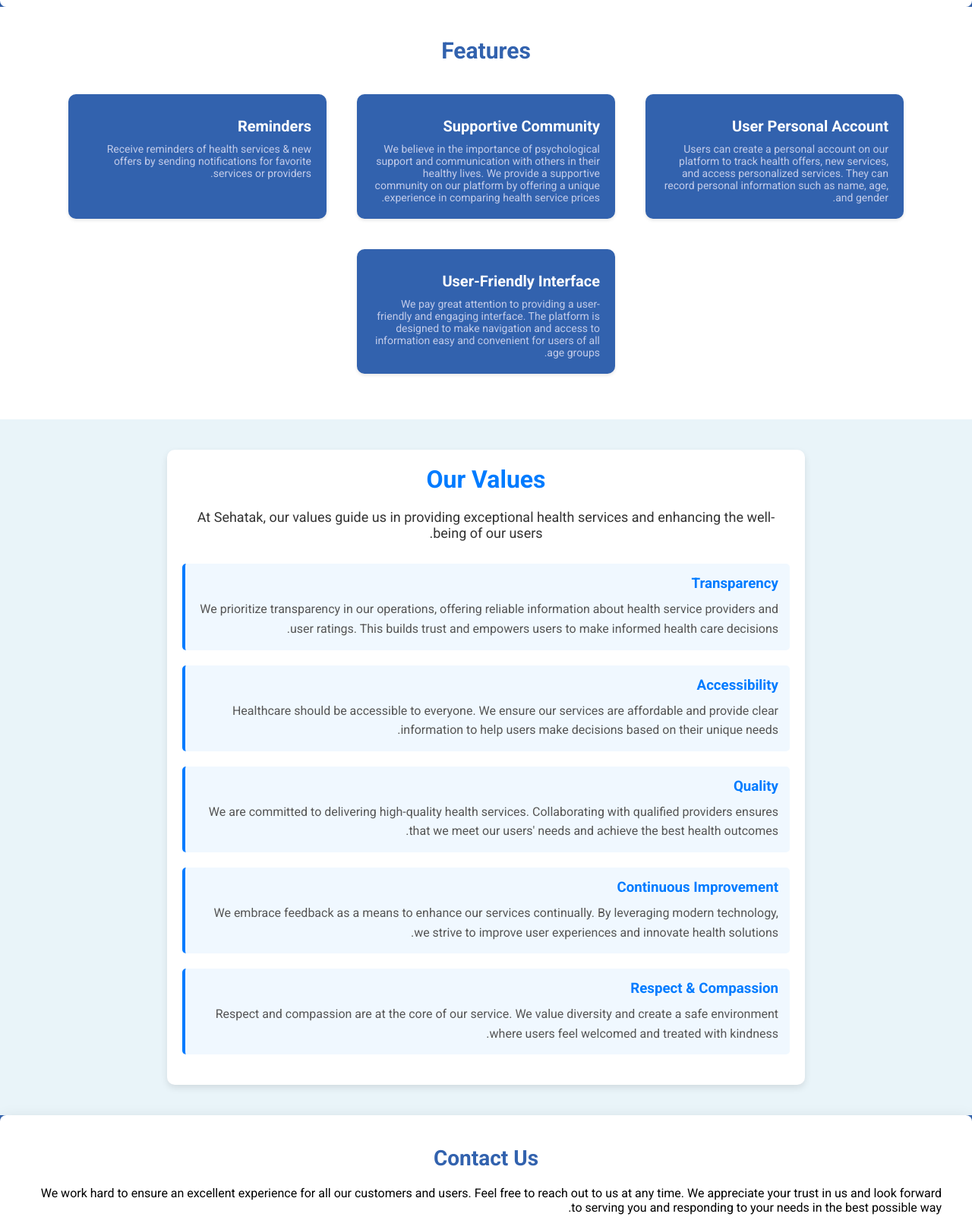
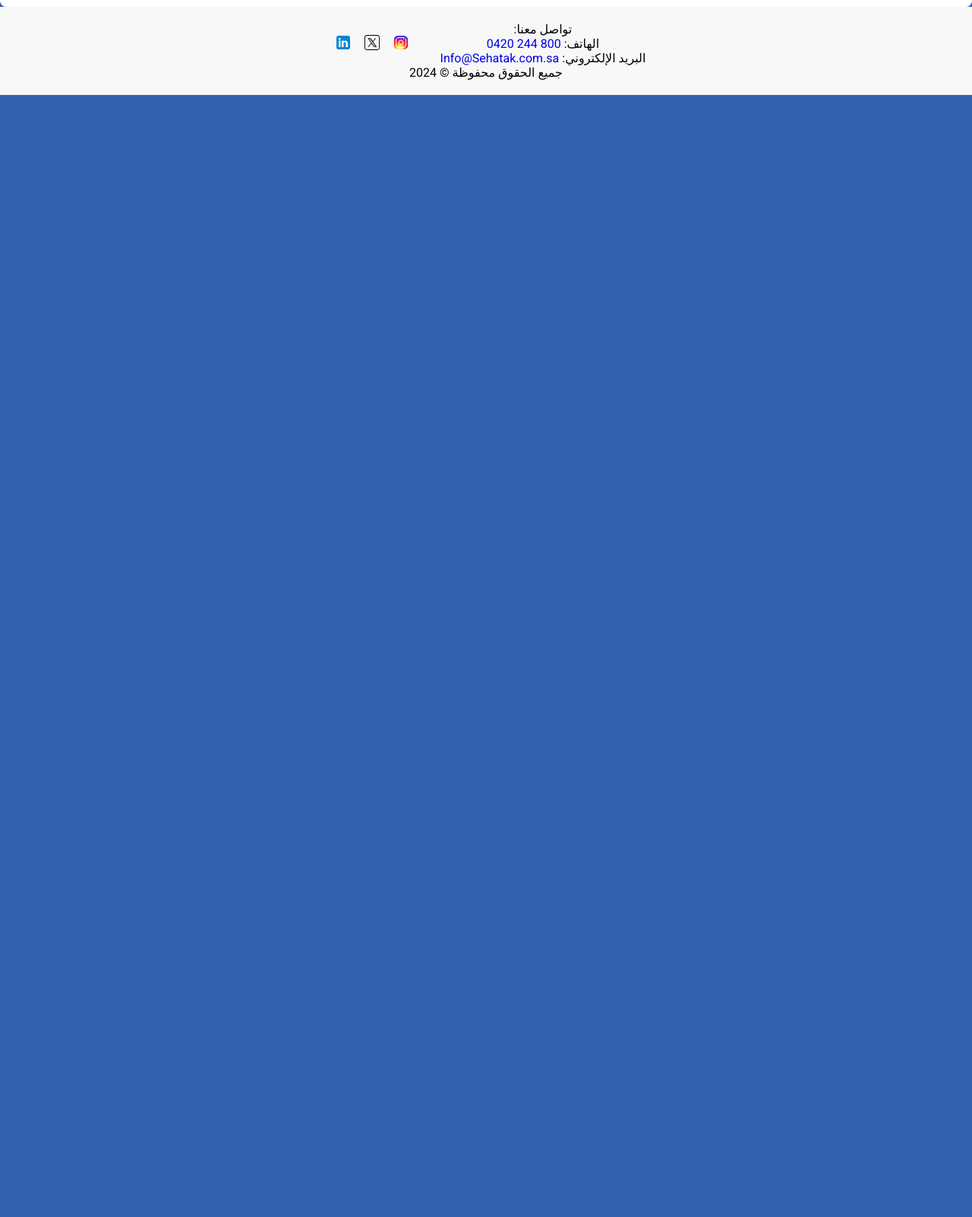
Before and after one commit to shimaafathi123/Sehatak-landing-page, a plain HTML site: page index-ar.html in a window 1280 px wide. Shown: the part 4660-6262 px from the top of the page at 76% size. After the commit the page ends 4785 px from the top, so only its background shows below. Drawn offline with Linux system fonts and the light colour scheme.

Commit message:
for-deploy

```diff
--- a/index-ar.html
+++ b/index-ar.html
@@ -178,78 +178,7 @@
             <button type="submit">إرسال الرسالة</button>
         </form>
     </div>
-    <div class="features-section" id="features-section">
-        <h2 class="features-title">Features</h2>
-        <div class="features-grid">
-            <div class="feature-card">
-                <h3 class="feature-title">User Personal Account</h3>
-                <p class="feature-description">Users can create a personal account on our platform to track health offers, new services, and access personalized services. They can record personal information such as name, age, and gender.</p>
-            </div>
-            <div class="feature-card">
-                <h3 class="feature-title">Supportive Community</h3>
-                <p class="feature-description">We believe in the importance of psychological support and communication with others in their healthy lives. We provide a supportive community on our platform by offering a unique experience in comparing health service prices.</p>
-            </div>
-            <div class="feature-card">
-                <h3 class="feature-title">Reminders</h3>
-                <p class="feature-description">Receive reminders of health services & new offers by sending notifications for favorite services or providers.</p>
-            </div>
-            <div class="feature-card">
-                <h3 class="feature-title">User-Friendly Interface</h3>
-                <p class="feature-description">We pay great attention to providing a user-friendly and engaging interface. The platform is designed to make navigation and access to information easy and convenient for users of all age groups.</p>
-            </div>
-        </div>
-    </div>
-    <div class="values-section" id="values-section">
-        <div class="values-content">
-            <h2 class="values-title">Our Values</h2>
-            <p class="intro-text">At Sehatak, our values guide us in providing exceptional health services and enhancing the well-being of our users.</p>
 
-            <div class="value-item">
-                <h3>Transparency</h3>
-                <p>We prioritize transparency in our operations, offering reliable information about health service providers and user ratings. This builds trust and empowers users to make informed health care decisions.</p>
-            </div>
-
-            <div class="value-item">
-                <h3>Accessibility</h3>
-                <p>Healthcare should be accessible to everyone. We ensure our services are affordable and provide clear information to help users make decisions based on their unique needs.</p>
-            </div>
-
-            <div class="value-item">
-                <h3>Quality</h3>
-                <p>We are committed to delivering high-quality health services. Collaborating with qualified providers ensures that we meet our users' needs and achieve the best health outcomes.</p>
-            </div>
-
-            <div class="value-item">
-                <h3>Continuous Improvement</h3>
-                <p>We embrace feedback as a means to enhance our services continually. By leveraging modern technology, we strive to improve user experiences and innovate health solutions.</p>
-            </div>
-
-            <div class="value-item">
-                <h3>Respect & Compassion</h3>
-                <p>Respect and compassion are at the core of our service. We value diversity and create a safe environment where users feel welcomed and treated with kindness.</p>
-            </div>
-        </div>
-    </div>
-    <div class="contact-section" id="contact-section">
-        <h2 class="contact-title">Contact Us</h2>
-        <p>We work hard to ensure an excellent experience for all our customers and users. Feel free to reach out to us at any time. We appreciate your trust in us and look forward to serving you and responding to your needs in the best possible way.</p>
-
-
-        <form class="contact-form">
-            <h3>Get in Touch</h3>
-            <label for="name">Name:</label>
-            <input type="text" id="name" name="name" required>
-
-            <label for="email">Email:</label>
-            <input type="email" id="email" name="email" required>
-
-            <label for="message">Message:</label>
-            <textarea id="message" name="message" rows="4" required></textarea>
-
-            <button type="submit">Send Message</button>
-        </form>
-
-    </div>
     <footer>
         <div class="footer-content">
             <div class="footer-contact">
```
